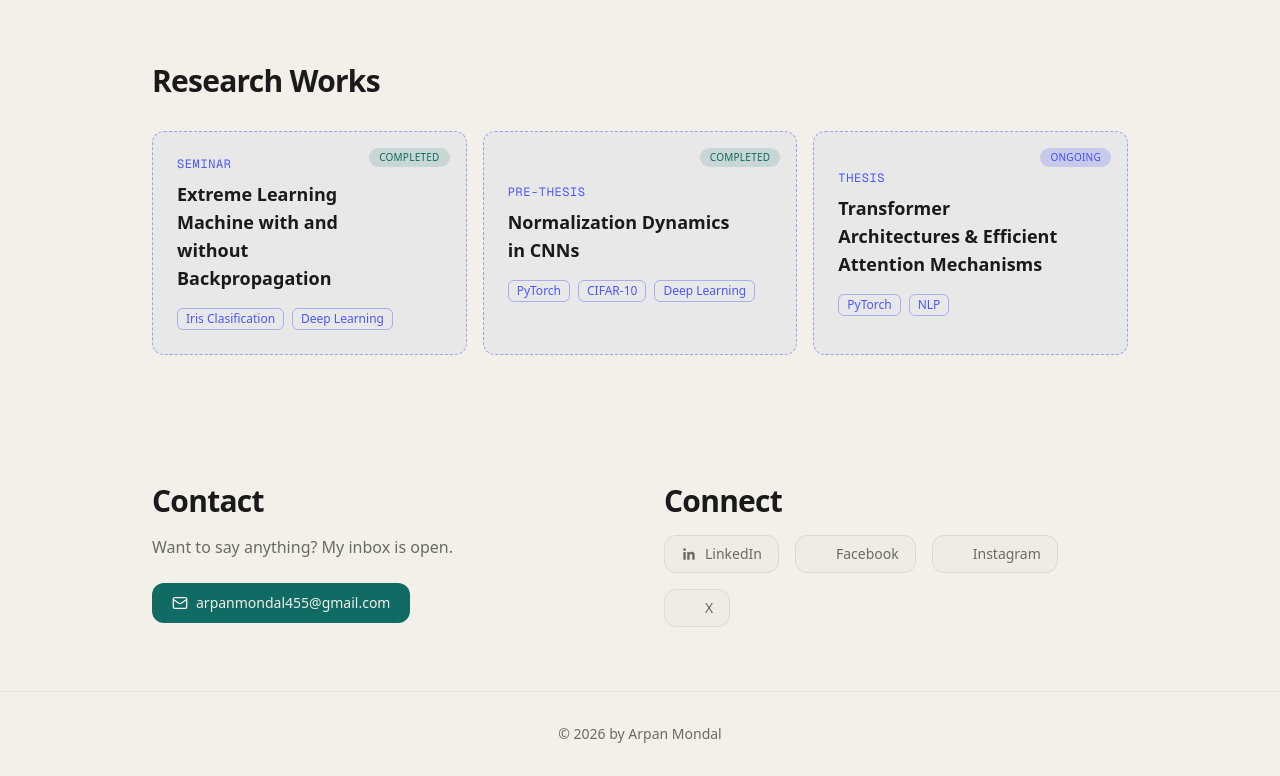
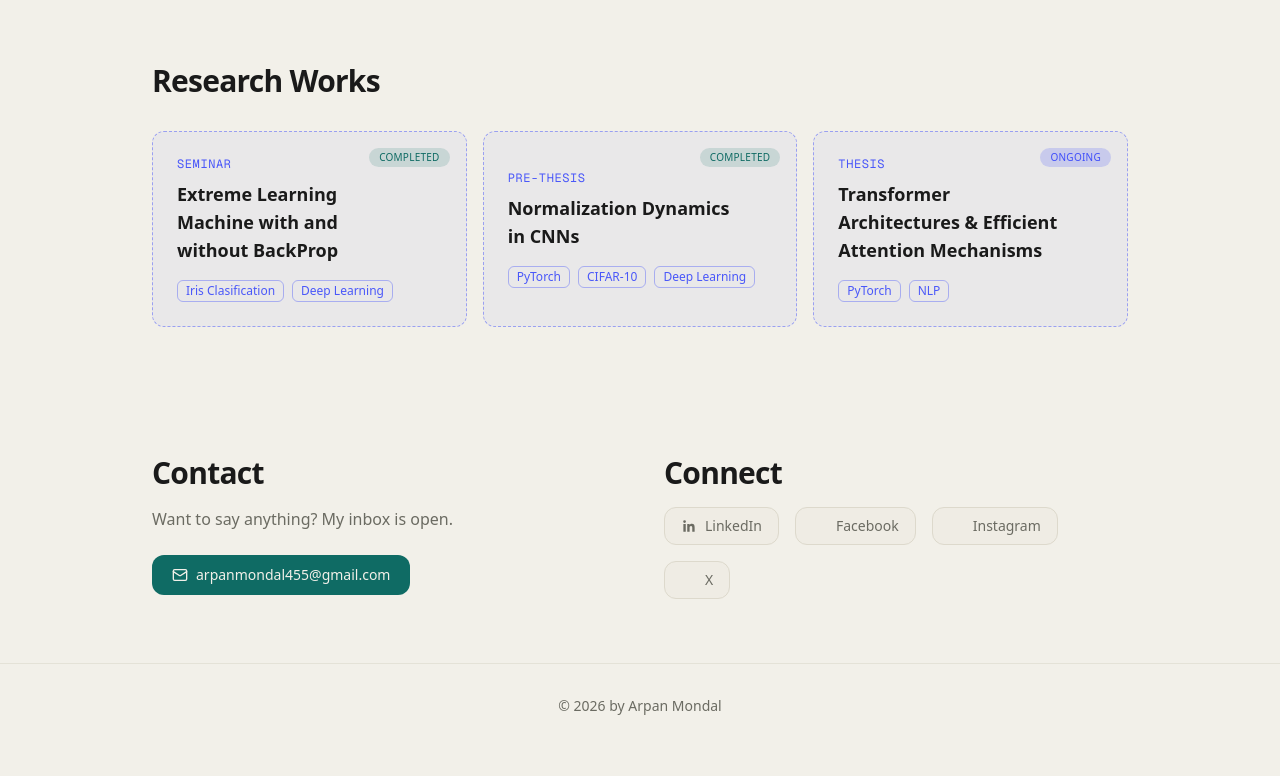
Before and after one commit to arpan-1010/Portfolio, a Next.js app: page / in a window 1280 px wide. Shown: the part 1483-2259 px from the top of the page. After the commit the page ends 2231 px from the top, so only its background shows below. Built offline with nearby package versions, Linux system fonts and the light colour scheme; some icons are missing.

Commit message:
Update research.ts

```diff
--- a/src/data/research.ts
+++ b/src/data/research.ts
@@ -12,7 +12,7 @@ export const researchItems: ResearchItem[] = [
 
   {
     slug: "seminar",
-    title: "Extreme Learning Machine with and without Backpropagation",
+    title: "Extreme Learning Machine with and without BackProp",
     tags: ["Iris Clasification", "Deep Learning"],
     stage: "Seminar",
     status : "Completed",
```
